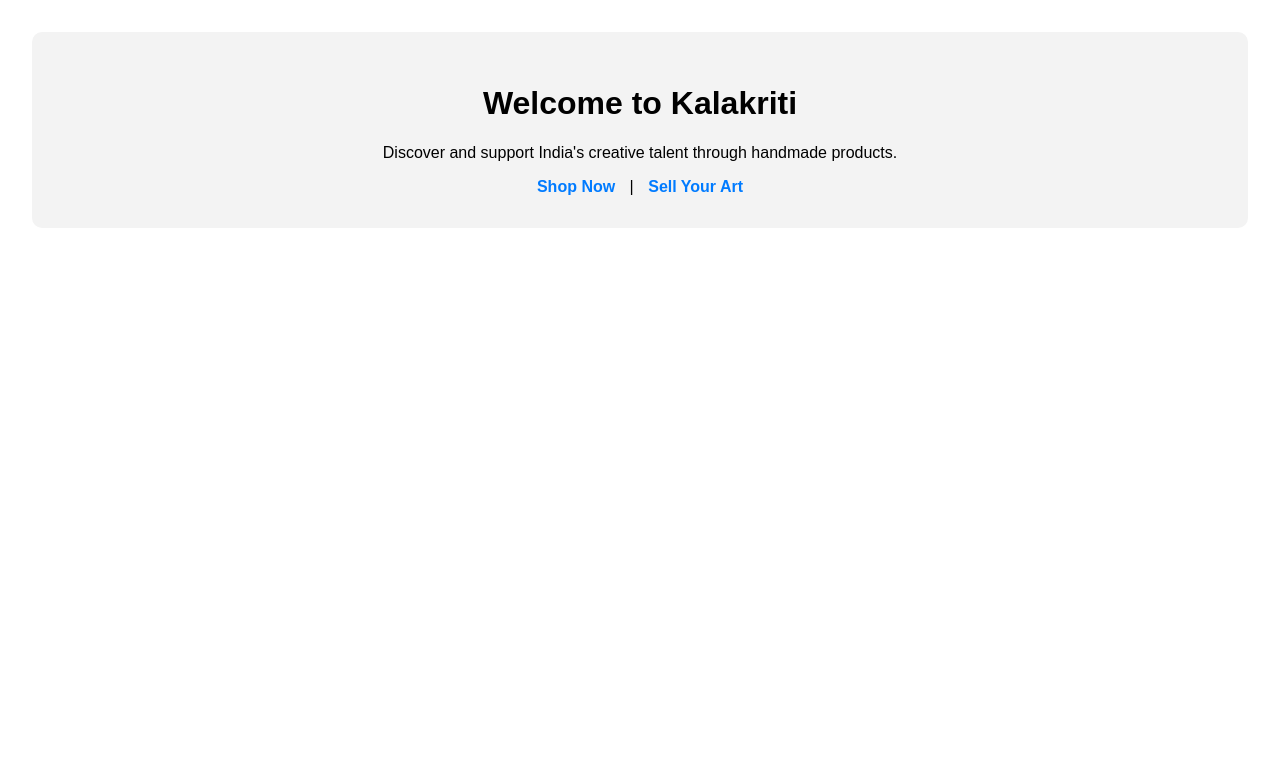
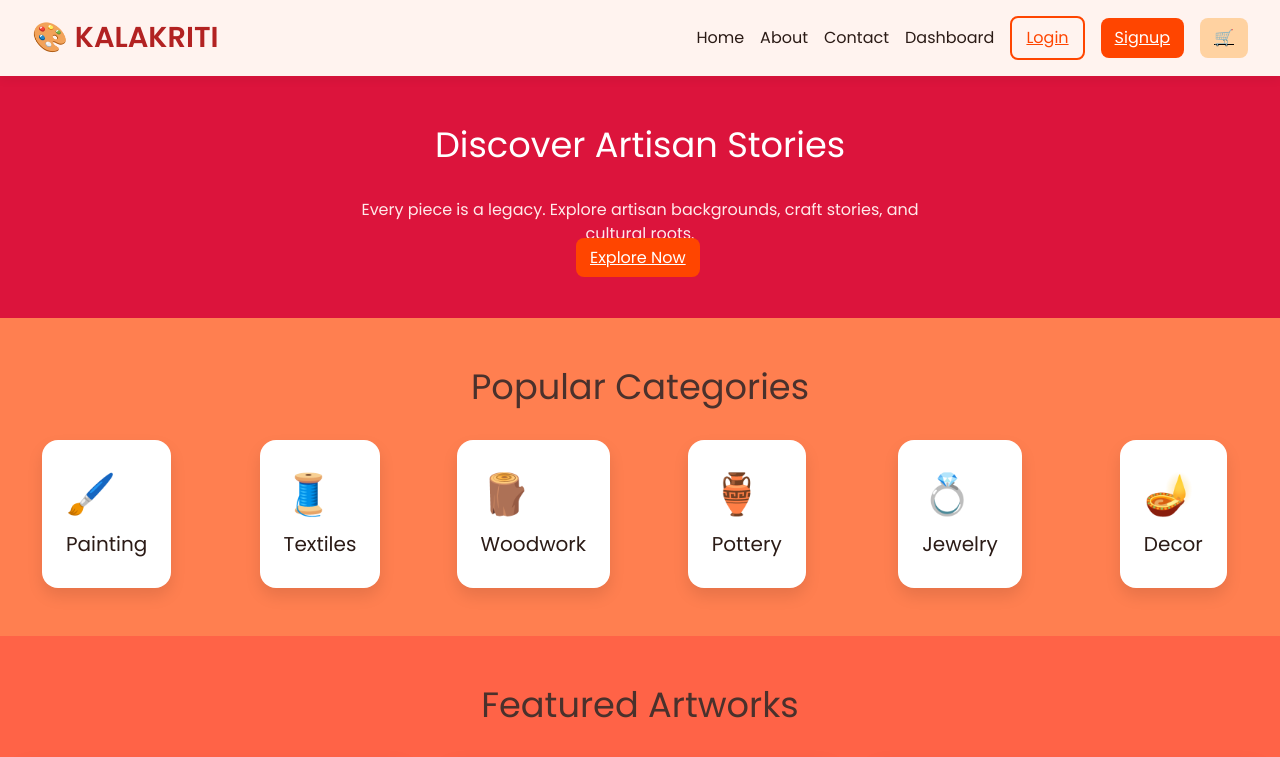
Before and after one commit to laxmikandivalasa/KalakritiAU, a React (Create React App) app in the folder client/: page / in a window 1280 px wide. Shown: the top 757 px of the page. Built offline with nearby package versions, Linux system fonts and the light colour scheme.

Commit message:
added home.jsx

```diff
--- a/client/package.json
+++ b/client/package.json
@@ -8,8 +8,12 @@
     "@testing-library/react": "^16.3.0",
     "@testing-library/user-event": "^13.5.0",
     "axios": "^1.9.0",
+    "bootstrap": "^5.3.5",
+    "lucide-react": "^0.503.0",
     "react": "^19.1.0",
+    "react-bootstrap": "^2.10.9",
     "react-dom": "^19.1.0",
+    "react-icons": "^5.5.0",
     "react-router-dom": "^7.5.3",
     "react-scripts": "5.0.1",
     "web-vitals": "^2.1.4"
--- a/client/public/index.html
+++ b/client/public/index.html
@@ -3,6 +3,8 @@
   <head>
     <meta charset="utf-8" />
     <link rel="icon" href="%PUBLIC_URL%/favicon.ico" />
+    <link href="https://fonts.googleapis.com/css2?family=Poppins:wght@400;600&display=swap" rel="stylesheet">
+
     <meta name="viewport" content="width=device-width, initial-scale=1" />
     <meta name="theme-color" content="#000000" />
     <meta
@@ -10,6 +12,9 @@
       content="Web site created using create-react-app"
     />
     <link rel="apple-touch-icon" href="%PUBLIC_URL%/logo192.png" />
+    <link href="https://cdn.jsdelivr.net/npm/bootstrap@5.3.0/dist/css/bootstrap.min.css" rel="stylesheet">
+<link href="https://cdn.jsdelivr.net/npm/bootstrap-icons@1.10.5/font/bootstrap-icons.css" rel="stylesheet">
+
     <!--
       manifest.json provides metadata used when your web app is installed on a
       user's mobile device or desktop. See https://developers.google.com/web/fundamentals/web-app-manifest/
--- a/client/src/App.js
+++ b/client/src/App.js
@@ -1,22 +1,6 @@
 import './App.css';
 import { BrowserRouter, Routes, Route, Link } from 'react-router-dom';
-
-function Home() {
-  return (
-    <div className="App">
-      <header className="App-header">
-        <h1>Welcome to Kalakriti</h1>
-        <p>
-          Discover and support India's creative talent through handmade products.
-        </p>
-        <div>
-          <Link to="/shop" className="App-link">Shop Now</Link> |{" "}
-          <Link to="/sell" className="App-link">Sell Your Art</Link>
-        </div>
-      </header>
-    </div>
-  );
-}
+import Home from "./pages/Home"; // Use the actual Home.jsx page you created
 
 function Shop() {
   return <h2>🛍️ Shop Page - Browse Handmade Products</h2>;
--- a/client/src/index.js
+++ b/client/src/index.js
@@ -3,6 +3,7 @@ import ReactDOM from 'react-dom/client';
 import './index.css';
 import App from './App';
 import reportWebVitals from './reportWebVitals';
+import 'bootstrap/dist/css/bootstrap.min.css';
 
 const root = ReactDOM.createRoot(document.getElementById('root'));
 root.render(
--- /dev/null
+++ b/client/src/pages/Home.jsx
@@ -0,0 +1,212 @@
+import React, { useEffect } from 'react';
+
+const Home = () => {
+  useEffect(() => {
+    const reveals = document.querySelectorAll(".fade-in");
+    reveals.forEach((el, i) => {
+      el.style.opacity = 0;
+      el.style.transform = "translateY(40px)";
+      setTimeout(() => {
+        el.style.opacity = 1;
+        el.style.transform = "translateY(0)";
+      }, 300 * i);
+    });
+  }, []);
+
+  return (
+    <div style={{ fontFamily: "'Poppins', sans-serif", color: '#2b1b16', backgroundColor: '#fff8f5' }}>
+
+      {/* Navbar */}
+      <nav style={navStyle}>
+        <div style={brandStyle}>🎨 KALAKRITI</div>
+        <div style={navLinks}>
+          <a href="/" style={link}>Home</a>
+          <a href="/about" style={link}>About</a>
+          <a href="/contact" style={link}>Contact</a>
+          <a href="/dashboard" style={link}>Dashboard</a>
+          <a href="/login" style={buttonOutline}>Login</a>
+          <a href="/signup" style={buttonPrimary}>Signup</a>
+          <a href="/cart" style={buttonCart}>🛒</a>
+        </div>
+      </nav>
+
+      {/* 1. Discover Section */}
+      <section className="fade-in" style={section('#DC143C')}>
+        <h2 style={{ ...title, color: '#fff' }}>Discover Artisan Stories</h2>
+        <p style={{ ...centerText, color: '#ffeaea' }}>
+          Every piece is a legacy. Explore artisan backgrounds, craft stories, and cultural roots.
+        </p>
+        <a  href="/discover"
+    style={{
+      ...buttonPrimary,
+      marginLeft:'35rem',
+    }}>Explore Now</a>
+      </section>
+
+      {/* 2. Popular Categories */}
+      <section className="fade-in" style={section('#FF7F50')}>
+        <h2 style={title}>Popular Categories</h2>
+        <div style={grid}>
+          {[
+            ['🖌️', 'Painting'],
+            ['🧵', 'Textiles'],
+            ['🪵', 'Woodwork'],
+            ['🏺', 'Pottery'],
+            ['💍', 'Jewelry'],
+            ['🪔', 'Decor']
+          ].map(([icon, name]) => (
+            <div key={name} style={tile}>
+              <div style={iconStyle}>{icon}</div>
+              <h5>{name}</h5>
+            </div>
+          ))}
+        </div>
+      </section>
+
+      {/* 3. Featured Artworks */}
+      <section className="fade-in" style={section('#FF6347')}>
+        <h2 style={title}>Featured Artworks</h2>
+        <div style={grid}>
+          {[1, 2, 3].map(id => (
+            <div key={id} style={card}>
+              <img
+                src={`https://source.unsplash.com/400x30${id}/?handmade,art`}
+                alt="Art"
+                style={imgStyle}
+              />
+              <h4>Art Piece #{id}</h4>
+              <p>Made with heart and heritage.</p>
+              <button style={buttonCart}>Add to Cart</button>
+            </div>
+          ))}
+        </div>
+      </section>
+
+      {/* 4. About Us */}
+      <section className="fade-in" style={section('#FF4500')}>
+        <h2 style={title}>About Kalakriti</h2>
+        <p style={centerText}>
+          Kalakriti gives voice to India's handmade legacy—connecting artists directly with admirers, and ensuring fair trade for all.
+        </p>
+      </section>
+
+      {/* Footer */}
+      <footer style={footer}>
+        © 2025 Kalakriti | Crafted with tradition & heart ❤️
+      </footer>
+    </div>
+  );
+};
+
+// Utility components & styles
+const navStyle = {
+  backgroundColor: '#fff3ef',
+  padding: '1rem 2rem',
+  display: 'flex',
+  justifyContent: 'space-between',
+  alignItems: 'center',
+  boxShadow: '0 4px 10px rgba(0,0,0,0.05)',
+  position: 'sticky',
+  top: 0,
+  zIndex: 1000
+};
+
+const brandStyle = {
+  fontSize: '1.8rem',
+  fontWeight: 600,
+  color: '#B22222'
+};
+
+const navLinks = { display: 'flex', gap: '1rem', alignItems: 'center' };
+
+const link = { textDecoration: 'none', color: '#2b1b16', fontWeight: 500 };
+
+const buttonPrimary = {
+  padding: '8px 14px',
+  background: '#FF4500',
+  color: '#fff',
+  border: 'none',
+  borderRadius: '8px',
+  fontWeight: 500,
+  cursor: 'pointer',
+  transition: '0.3s'
+};
+
+const buttonOutline = {
+  ...buttonPrimary,
+  background: 'transparent',
+  color: '#FF4500',
+  border: '2px solid #FF4500'
+};
+
+const buttonCart = {
+  ...buttonPrimary,
+  background: '#ffd2a1',
+  color: '#000'
+};
+
+const section = (bg) => ({
+  backgroundColor: bg,
+  padding: '3rem 1rem',
+  transition: 'all 0.6s ease-in-out'
+});
+
+const title = {
+  textAlign: 'center',
+  fontSize: '2.2rem',
+  marginBottom: '2rem',
+  color: '#4a312c'
+};
+
+const centerText = {
+  textAlign: 'center',
+  maxWidth: '600px',
+  margin: '0 auto',
+  fontSize: '1rem'
+};
+
+const grid = {
+  display: 'grid',
+  gridTemplateColumns: 'repeat(auto-fit, minmax(180px, 1fr))',
+  gap: '2rem',
+  justifyItems: 'center'
+};
+
+const tile = {
+  background: '#fff',
+  padding: '1.5rem',
+  borderRadius: '16px',
+  boxShadow: '0 8px 16px rgba(0,0,0,0.1)',
+  transition: 'transform 0.3s',
+  cursor: 'pointer'
+};
+
+const iconStyle = {
+  fontSize: '2.5rem',
+  marginBottom: '0.5rem'
+};
+
+const card = {
+  background: '#fff',
+  padding: '1rem',
+  borderRadius: '16px',
+  boxShadow: '0 10px 20px rgba(0,0,0,0.15)',
+  transition: 'transform 0.3s',
+  textAlign: 'center'
+};
+
+const imgStyle = {
+  width: '100%',
+  borderRadius: '12px',
+  marginBottom: '1rem',
+  boxShadow: '0 4px 10px rgba(0,0,0,0.08)'
+};
+
+const footer = {
+  backgroundColor: '#B22222',
+  color: '#fff',
+  padding: '1rem',
+  textAlign: 'center'
+};
+
+export default Home;
```
Also changed, not shown: 2 other files (tests, documents, lock files or other folders).
